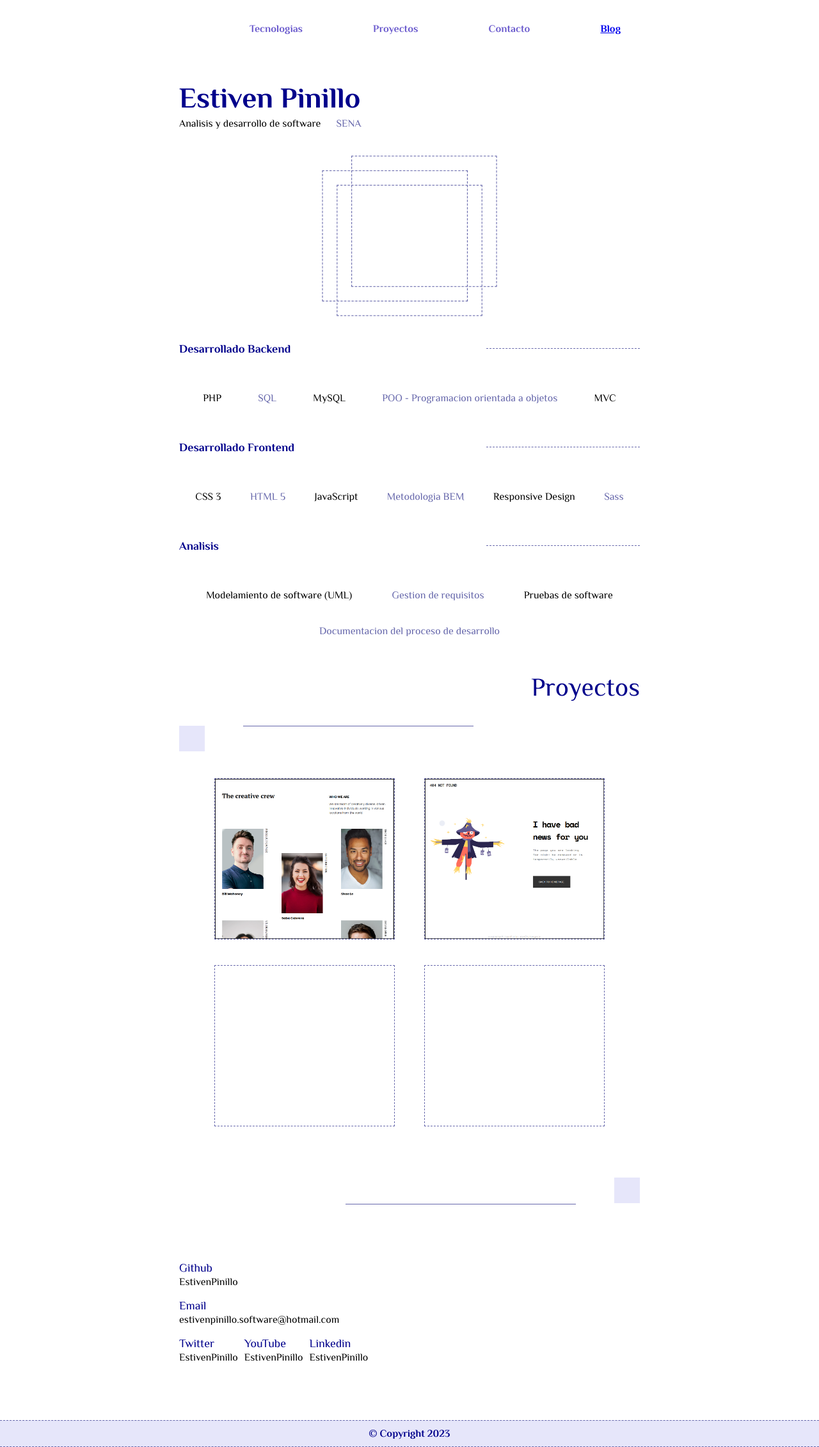
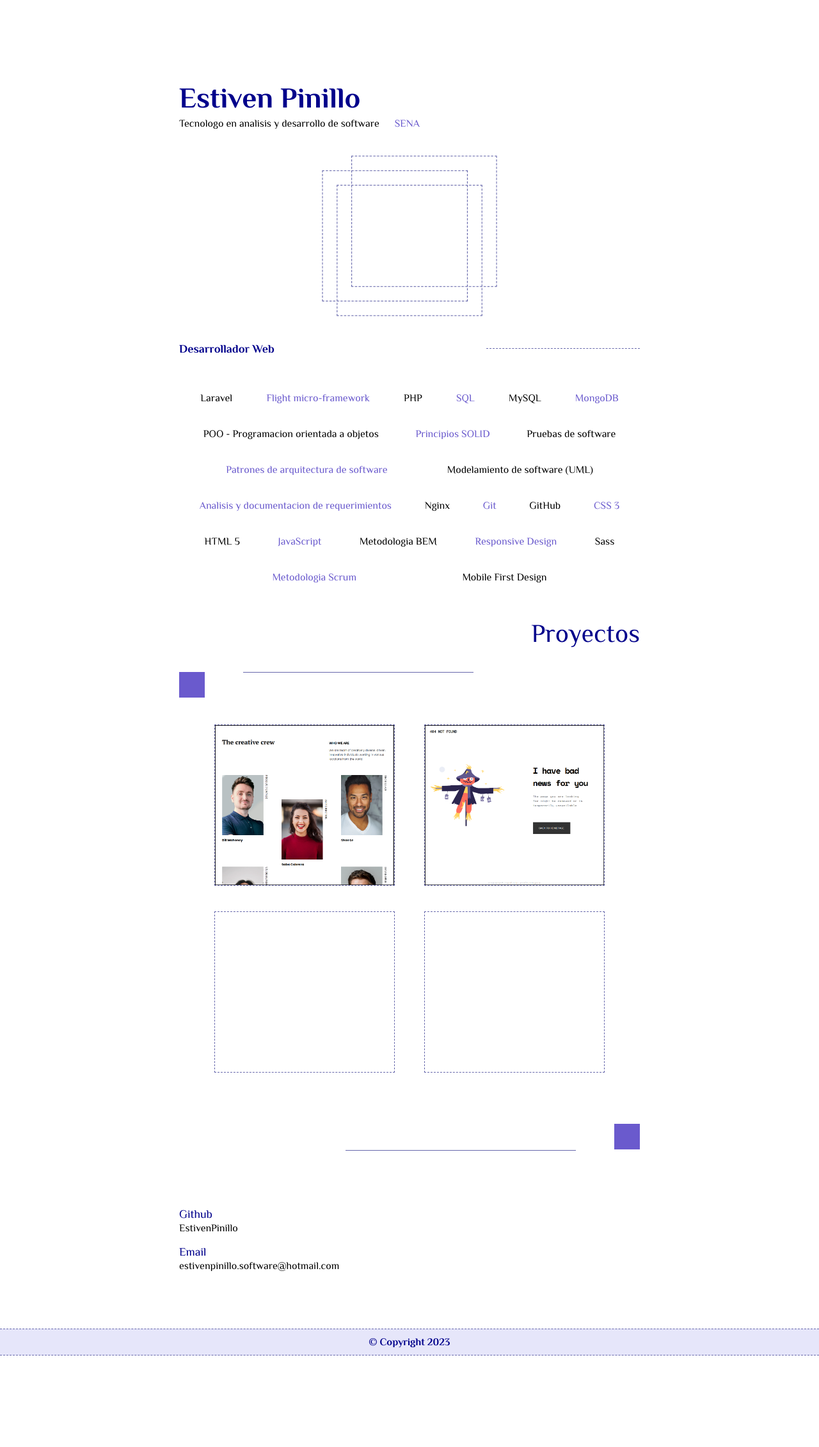
Before and after one commit to EstivenPinillo/estivenpinillo.dev, a PHP site: page /index.html in a window 1280 px wide. Shown: the whole page at 64% size. After the commit the page ends 2118 px from the top, so only its background shows below. Run offline with PHP 8.4, Linux system fonts and the light colour scheme.

Commit message:
Se agreaga informacion sobre las habilidades

```diff
--- a/index.html
+++ b/index.html
@@ -26,8 +26,8 @@
         <header class="header-main">
             <h1 id="header-main__title" class="color--dark-blue">Estiven Pinillo</h1>
             <div class="header-main__sub-title">
-                <span id="header-main__sub-title__one">Analisis y desarrollo de software</span>
-                <span id="header-main__sub-title__two" class="very-peri">SENA</span>
+                <span id="header-main__sub-title__one">Tecnologo en analisis y desarrollo de software</span>
+                <span id="header-main__sub-title__two">SENA</span>
             </div>
         </header>
 
@@ -38,46 +38,34 @@
             <div class="inf-tecnology__element">
                 <header class="inf-tecnology__header">
                     <h3 class="inf-tecnology__header__title color--dark-blue">
-                        Desarrollado Backend
+                        Desarrollador Web
                     </h3>
                     <div class="line line--style-dashed"></div>
                 </header>
                 <ul class="inf-tecnology__ul">
+                    <li>Laravel</li>
+                    <li>Flight micro-framework</li>
                     <li>PHP</li>
                     <li>SQL</li>
                     <li>MySQL</li>
+                    <li>MongoDB</li>
                     <li>POO - Programacion orientada a objetos</li>
-                    <li>MVC</li>
-                </ul>
-            </div>
-            <div class="inf-tecnology__element">
-                <header class="inf-tecnology__header">
-                    <h3 class="inf-tecnology__header__title color--dark-blue">
-                        Desarrollado Frontend
-                    </h3>
-                    <div class="line line--style-dashed"></div>
-                </header>
-                <ul class="inf-tecnology__ul">
+                    <li>Principios SOLID</li>
+                    <li>Pruebas de software</li>
+                    <li>Patrones de arquitectura de software</li>
+                    <li>Modelamiento de software (UML)</li>
+                    <li>Analisis y documentacion de requerimientos</li>
+                    <li>Nginx</li>
+                    <li>Git</li>
+                    <li>GitHub</li>
                     <li>CSS 3</li>
                     <li>HTML 5</li>
                     <li>JavaScript</li>
                     <li>Metodologia BEM</li>
                     <li>Responsive Design</li>
                     <li>Sass</li>
-                </ul>
-            </div>
-            <div class="inf-tecnology__element">
-                <header class="inf-tecnology__header">
-                    <h3 class="inf-tecnology__header__title color--dark-blue">
-                        Analisis
-                    </h3>
-                    <div class="line line--style-dashed"></div>
-                </header>
-                <ul class="inf-tecnology__ul">
-                    <li>Modelamiento de software (UML)</li>
-                    <li>Gestion de requisitos</li>
-                    <li>Pruebas de software</li>
-                    <li>Documentacion del proceso de desarrollo</li>
+                    <li>Metodologia Scrum</li>
+                    <li>Mobile First Design</li>
                 </ul>
             </div>
         </section>
@@ -86,7 +74,7 @@
             <h2 class="proyectos__header color--dark-blue">Proyectos</h2>
             <section class="proyectos__contents">
                 <div class="cubo-line">
-                    <div class="cubo bgcolor--lavender"></div>
+                    <div class="cubo bgcolor--slate-blue"></div>
                     <div class="line" id="line__two"></div>
                 </div>
                 <!--Carousel de proyectos-->
@@ -109,7 +97,7 @@
                     </div>
                 </div>
                 <div class="cubo-line">
-                    <div class="cubo bgcolor--lavender" id="cubo_two"></div>
+                    <div class="cubo bgcolor--slate-blue" id="cubo_two"></div>
                     <div class="line" id="line__three"></div>
                 </div>
             </section>
@@ -124,7 +112,7 @@
                 <div class="enlace__name color--dark-blue">Email</div>
                 <div>estivenpinillo.software@hotmail.com</div>
             </div>
-            <div class="enlace__element__sup">
+            <!--<div class="enlace__element__sup">
                 <span class="enlace__element">
                     <div class="enlace__name color--dark-blue">Twitter</div>
                     <div>EstivenPinillo</div>
@@ -137,7 +125,7 @@
                     <div class="enlace__name color--dark-blue">Linkedin</div>
                     <div>EstivenPinillo</div>
                 </span>
-            </div>
+            </div>-->
         </section>
 
         <footer class="footer color--dark-blue">
--- a/style.css
+++ b/style.css
@@ -79,13 +79,14 @@
 }
 
 .navbar__element {
-    display: flex;
+    display: none;
     justify-content: space-evenly;
     align-items: center;
     height: 40px;
 }
 
 .navbar__element__li {
+
     font-family: Philosopher-Bold;
     cursor: pointer;
 }
@@ -114,7 +115,7 @@
 
 #header-main__sub-title__two {
     margin-left: 20px;
-    color: var(--very-peri);
+    color: var(--slate-blue);
 }
 
 
@@ -172,7 +173,7 @@
 }
 
 .inf-tecnology__ul > li:nth-child(even) {
-    color: var(--very-peri);
+    color: var(--slate-blue);
 }
 
 
```
